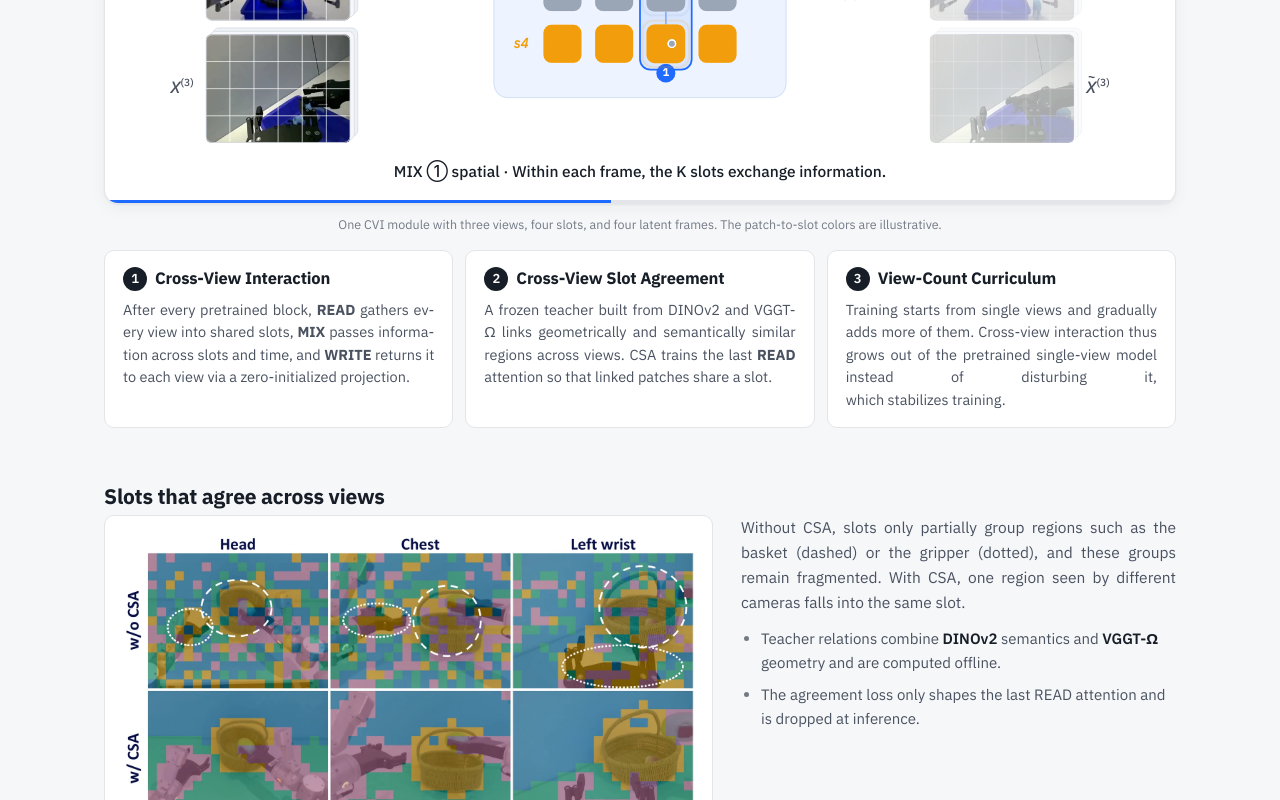
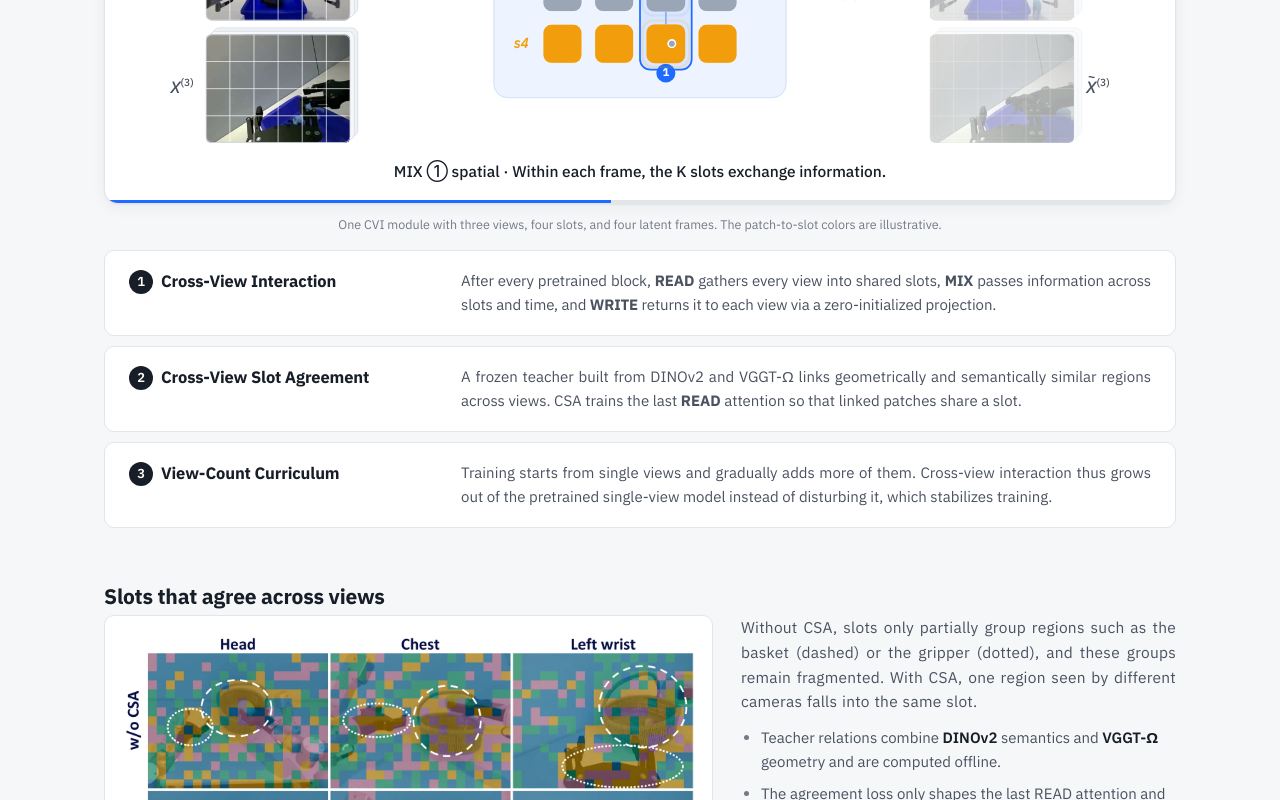
Before and after one commit to MatchLab-Imperial/ViewDreamer, a plain HTML site: page index.html in a window 1280 px wide. Shown: the part 3019-3819 px from the top of the page. Drawn offline with Linux system fonts and the light colour scheme.

Commit message:
Text: measured justification (spacing tweaks or ragged fallback per block, never stretched spaces or 1-2-word last lines); method steps as full-width rows; hyphenate only long words

```diff
--- a/assets/script.js
+++ b/assets/script.js
@@ -247,37 +247,131 @@
   document.addEventListener('keydown', (e) => { if (e.key === 'Escape') lb.classList.remove('open'); });
 })();
 
-// Keep at least three words on the last line of every text block: bind the last three
-// words with no-break spaces (skipped when they are long, e.g. e-mail addresses).
-(function widont() {
-  const blocks = document.querySelectorAll('.sec p, .sec figcaption, .sec li');
-  blocks.forEach((el) => {
-    const disp = getComputedStyle(el).display;
-    if (disp.includes('flex') || disp.includes('grid')) return;
-    const texts = [];
-    const walker = document.createTreeWalker(el, NodeFilter.SHOW_TEXT);
-    let n;
-    while ((n = walker.nextNode())) texts.push(n);
-    const full = texts.map((t) => t.textContent).join('').trim();
-    const words = full.split(/\s+/);
-    if (words.length < 6 || words.slice(-3).join(' ').length > 34) return;
-    let need = 2;
-    for (let i = texts.length - 1; i >= 0 && need > 0; i--) {
-      let s = texts[i].textContent;
-      let end = s.length;
-      if (i === texts.length - 1) end = s.replace(/\s+$/, '').length;
-      for (let k = end - 1; k >= 0 && need > 0; k--) {
-        if (/\s/.test(s[k])) {
-          let j = k;
-          while (j > 0 && /\s/.test(s[j - 1])) j--;
-          s = s.slice(0, j) + '\u00a0' + s.slice(k + 1);
-          k = j;
-          need--;
+// Justified text that never shows big word gaps or a one- or two-word last line.
+// Browsers break lines greedily, so for every justified block we measure the real layout (this browser,
+// this width, this zoom, with or without hyphenation) and, if a line would be stretched too far or the
+// last line would be short, try a few imperceptible spacing tweaks (like LaTeX's microtype) and an
+// unbreakable last three words. A block that still does not fit is set ragged-right.
+(function fitText() {
+  const SEL = '.sec p, .sec figcaption, .sec li, .abstract p';
+  const MAX_STRETCH = 0.55;                 // a justified space may grow to 1.55x its natural width
+  const LETTER = [0, -0.12, 0.12, -0.24, 0.24];   // px
+  const WORD = [0, -0.8, 0.8];                     // px
+  const spaceCache = new Map();
+  const state = new WeakMap();
+
+  function textNodes(el) {
+    const out = []; const w = document.createTreeWalker(el, NodeFilter.SHOW_TEXT); let n;
+    while ((n = w.nextNode())) out.push(n);
+    return out;
+  }
+  function bind(el, on) {
+    // Glue the last three words: no-break spaces between them and no-break hyphens inside them
+    // (a hyphen is otherwise a break opportunity that would split the glued group).
+    const st = state.get(el);
+    if (st.saved) { st.saved.forEach(([node, text]) => { node.textContent = text; }); st.saved = null; }
+    if (!on) return true;
+    const nodes = textNodes(el);
+    const words = nodes.map((t) => t.textContent).join('').trim().split(/\s+/);
+    if (words.length < 6 || words.slice(-3).join(' ').length > 34) return false;
+    const saved = []; let runs = 0; let started = false;
+    for (let i = nodes.length - 1; i >= 0 && runs < 3; i--) {
+      const orig = nodes[i].textContent; const chars = orig.split('');
+      for (let k = chars.length - 1; k >= 0; k--) {
+        const ws = /[ \t\n\u00a0]/.test(chars[k]);
+        if (!started) { if (ws) continue; started = true; }
+        if (ws) {
+          let j = k; while (j > 0 && /[ \t\n\u00a0]/.test(chars[j - 1])) j--;
+          runs++;
+          if (runs >= 3) break;
+          chars.splice(j, k - j + 1, '\u00a0'); k = j;
+        } else if (chars[k] === '-') chars[k] = '\u2011';
+      }
+      const s = chars.join('');
+      if (s !== orig) { saved.push([nodes[i], orig]); nodes[i].textContent = s; }
+    }
+    st.saved = saved;
+    return true;
+  }
+  function spaceWidth(el) {
+    const cs = getComputedStyle(el);
+    const key = cs.font + '|' + cs.letterSpacing + '|' + cs.wordSpacing;
+    if (!spaceCache.has(key)) {
+      const probe = document.createElement('span');
+      probe.style.cssText = 'position:absolute;visibility:hidden;white-space:pre;';
+      probe.textContent = 'a a';
+      el.appendChild(probe);
+      const w2 = probe.getBoundingClientRect().width;
+      probe.textContent = 'aa';
+      const w1 = probe.getBoundingClientRect().width;
+      probe.remove();
+      spaceCache.set(key, Math.max(1, w2 - w1));
+    }
+    return spaceCache.get(key);
+  }
+  function measure(el) {
+    const cs = getComputedStyle(el);
+    const box = el.getBoundingClientRect();
+    const width = box.width - parseFloat(cs.paddingLeft) - parseFloat(cs.paddingRight);
+    const lines = [];
+    textNodes(el).forEach((node) => {
+      const re = /\S+/g; let m;
+      while ((m = re.exec(node.textContent))) {
+        const r = document.createRange(); r.setStart(node, m.index); r.setEnd(node, m.index + m[0].length);
+        for (const rc of r.getClientRects()) {
+          const t = Math.round(rc.top);
+          const ln = lines.length && Math.abs(lines[lines.length - 1].t - t) <= 4 ? lines[lines.length - 1] : null;
+          if (ln) { ln.n++; ln.w += rc.width; } else lines.push({ t, n: 1, w: rc.width });
         }
       }
-      texts[i].textContent = s;
+    });
+    return { lines, width, sp: spaceWidth(el) };
+  }
+  function ok(el, wantJustify) {
+    const { lines, width, sp } = measure(el);
+    if (lines.length < 2) return true;
+    if (lines[lines.length - 1].n < 3) return false;
+    if (!wantJustify) return true;
+    for (let i = 0; i < lines.length - 1; i++) {
+      const ln = lines[i];
+      if (ln.n < 2) return false;
+      const stretch = (width - (ln.w + (ln.n - 1) * sp)) / (ln.n - 1);
+      if (stretch / sp > MAX_STRETCH) return false;
     }
+    return true;
+  }
+  function fit(el) {
+    if (!state.has(el)) state.set(el, { saved: null });
+    el.style.letterSpacing = ''; el.style.wordSpacing = ''; el.style.textAlign = ''; bind(el, false);
+    const justify = getComputedStyle(el).textAlign === 'justify';
+    const words = el.textContent.trim().split(/\s+/).length;
+    if (words < 4) return;
+    for (const b of [false, true]) {
+      if (b && !bind(el, true)) break;
+      for (const ws of WORD) for (const ls of LETTER) {
+        el.style.letterSpacing = ls ? ls + 'px' : '';
+        el.style.wordSpacing = ws ? ws + 'px' : '';
+        if (ok(el, justify)) return;
+        if (!justify) break;   // ragged text: only the binding matters
+      }
+      el.style.letterSpacing = ''; el.style.wordSpacing = '';
+      if (!justify) break;
+    }
+    if (justify) el.style.textAlign = 'left';
+    bind(el, true);
+  }
+  let timer = null, lastW = 0;
+  function run() {
+    lastW = window.innerWidth;
+    document.querySelectorAll(SEL).forEach((el) => { if (el.offsetParent) fit(el); });
+  }
+  const start = () => run();
+  (document.fonts && document.fonts.ready ? document.fonts.ready : Promise.resolve()).then(start);
+  window.addEventListener('resize', () => {
+    if (Math.abs(window.innerWidth - lastW) < 2) return;
+    clearTimeout(timer); timer = setTimeout(run, 180);
   });
+  window.__fitText = run;   // used by the layout checks
 })();
 
 // ---------------- Cross-View Interaction animation (READ -> MIX -> WRITE) ----------------
--- a/assets/style.css
+++ b/assets/style.css
@@ -74,7 +74,7 @@ figcaption b { color: var(--ink); }
 .stat span { display: block; color: var(--ink-2); font-size: 13.5px; line-height: 1.4; margin-top: 6px; }
 .abstract { max-width: 860px; margin: 44px auto 0; }
 .eyebrow-h { font-size: 13px; text-transform: uppercase; letter-spacing: .08em; color: var(--ink-3); font-weight: 600; text-align: center; margin-bottom: 10px; }
-.abstract p { margin: 0 0 12px; font-size: 16.5px; line-height: 1.7; text-align: justify; hyphens: auto; }
+.abstract p { margin: 0 0 12px; font-size: 16.5px; line-height: 1.7; text-align: justify; hyphens: auto; hyphenate-limit-chars: 8 4 4; }
 .findings { display: grid; grid-template-columns: repeat(3, 1fr); gap: 16px; margin-top: 40px; }
 .finding { background: var(--bg-alt); border-radius: var(--radius); padding: 20px 22px; }
 .finding-num { display: block; font-size: 26px; font-weight: 600; color: var(--brand-ink); letter-spacing: -.01em; }
@@ -95,10 +95,10 @@ figcaption b { color: var(--ink); }
 .figure figcaption { margin: 12px 0 0; max-width: none; font-size: 14px; }
 
 /* method cards */
-.cards3 { display: grid; grid-template-columns: repeat(3, 1fr); gap: 12px; margin-top: 16px; }
-.mini { background: #fff; border: 1px solid var(--line); border-radius: var(--radius); padding: 16px 18px; font-size: 14.5px; color: var(--ink-2); line-height: 1.55; }
+.cards3 { display: grid; grid-template-columns: 1fr; gap: 10px; margin-top: 16px; }
+.mini { display: grid; grid-template-columns: 300px minmax(0, 1fr); column-gap: 32px; align-items: baseline; background: #fff; border: 1px solid var(--line); border-radius: var(--radius); padding: 18px 24px; font-size: 15px; color: var(--ink-2); line-height: 1.6; }
 .mini .mn { display: inline-flex; align-items: center; justify-content: center; width: 24px; height: 24px; border-radius: 50%; background: var(--ink); color: #fff; font-size: 13px; font-weight: 600; margin-right: 8px; }
-.mini h3 { display: flex; align-items: center; font-size: 16.5px; color: var(--ink); margin: 0 0 8px; }
+.mini h3 { display: flex; align-items: center; font-size: 16.5px; color: var(--ink); margin: 0; }
 .mini p { margin: 0; }
 .split { display: grid; grid-template-columns: minmax(0, 7fr) minmax(0, 5fr); gap: 28px; align-items: start; }
 .split.rev { grid-template-columns: minmax(0, 5fr) minmax(0, 7fr); }
@@ -224,6 +224,7 @@ figcaption b { color: var(--ink); }
   .stat:nth-child(-n+2) { border-top: 0; }
   .stat:last-child { grid-column: 1 / -1; border-left: 0; }
   .findings, .cards3, .split, .split.rev, .chart-grid2 { grid-template-columns: 1fr; }
+  .mini { grid-template-columns: 1fr; row-gap: 8px; }
   .chart-grid4 { grid-template-columns: 1fr 1fr; }
   .tabs { grid-template-columns: repeat(3, 1fr); }
 }
@@ -273,7 +274,7 @@ figcaption b { color: var(--ink); }
 .chart-card > img { margin-top: auto; }
 
 /* no one- or two-word last lines */
-p, figcaption, li, .lede, .instr, .cite-note { text-wrap: pretty; }
+.instr, .cite-note { text-wrap: pretty; }
 h1, h2, h3, .stat span, .cap span, .cap b, .mech-item, .tsub, .case-meta span { text-wrap: balance; }
 
 /* 2x2 comparison players: wider than the text column */
@@ -284,6 +285,7 @@ h1, h2, h3, .stat span, .cap span, .cap b, .mech-item, .tsub, .case-meta span {
 /* justified body text */
 .sec p:not(.kicker):not(.viewer-hint):not(.label-sm):not(.instr):not(.equal), .sec figcaption, .chart-card p, .mini p, .finding p {
   text-align: justify; hyphens: auto; -webkit-hyphens: auto;
+  hyphenate-limit-chars: 8 4 4;   /* only long words, at least four letters on each side */
 }
 
 /* anchors land below the sticky bar; keyboard focus is always visible */
```
